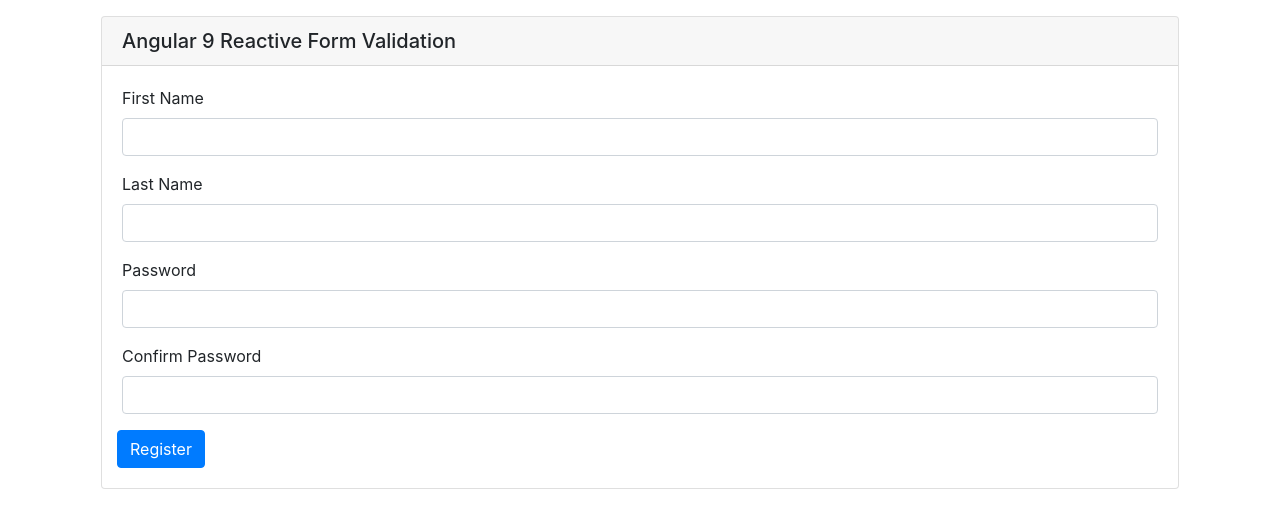
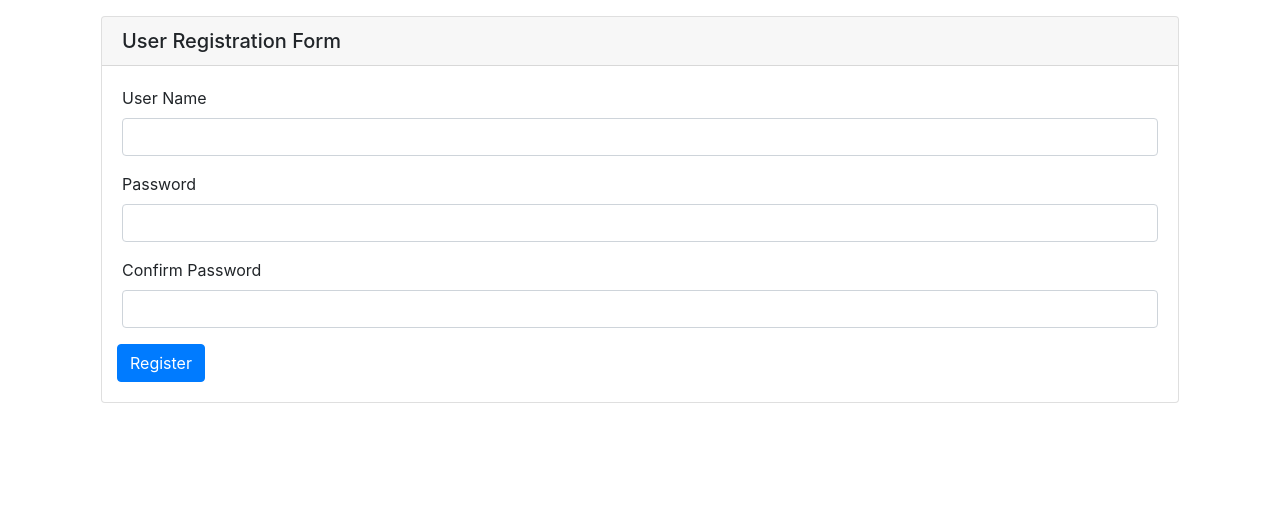
Before and after one commit to devKR2911/cross-field-validation, an Angular app: page /home in a window 1280 px wide. Shown: the top 528 px of the page. Built offline with nearby package versions, Linux system fonts and the light colour scheme.

Commit message:
Final Commit

```diff
--- a/src/app/home/home.component.html
+++ b/src/app/home/home.component.html
@@ -1,23 +1,15 @@
 <div class="container">
     <div class="card m-3">
-        <h5 class="card-header">Angular 9 Reactive Form Validation</h5>
+        <h5 class="card-header">User Registration Form</h5>
         <div class="card-body">
             <form [formGroup]="registerForm" (ngSubmit)="onSubmit()">
                 <div class="form-row">
                     <div class="form-group col-12">
-                        <label>First Name</label>
-                        <input type="text" formControlName="firstName" class="form-control"
-                            [ngClass]="{ 'is-invalid': submitted && f.firstName.errors }" />
-                        <div *ngIf="submitted && f.firstName.errors" class="invalid-feedback">
-                            <div *ngIf="f.firstName.errors?.required">First Name is required</div>
-                        </div>
-                    </div>
-                    <div class="form-group col-12">
-                        <label>Last Name</label>
-                        <input type="text" formControlName="lastName" class="form-control"
-                            [ngClass]="{ 'is-invalid': submitted && f.lastName.errors }" />
-                        <div *ngIf="submitted && f.lastName.errors" class="invalid-feedback">
-                            <div *ngIf="f.lastName.errors?.required">Last Name is required</div>
+                        <label>User Name</label>
+                        <input type="text" formControlName="username" class="form-control"
+                            [ngClass]="{ 'is-invalid': submitted && f.username.errors }" />
+                        <div *ngIf="submitted && f.username.errors" class="invalid-feedback">
+                            <div *ngIf="f.username.errors?.required">User Name is required</div>
                         </div>
                     </div>
                     <div class="form-group col-12">
--- a/src/app/home/home.component.ts
+++ b/src/app/home/home.component.ts
@@ -14,8 +14,7 @@
 
   ngOnInit(): void {
       this.registerForm = this.formBuilder.group({
-        firstName: ['', Validators.required],
-        lastName: ['', Validators.required],
+        username: ['', Validators.required],
         passsword: [''],
         confirm_passsword: [''],
     }, {validator: CustomValidator.passwordValidator('passsword', 'confirm_passsword')});
@@ -23,15 +22,10 @@
 
   onSubmit() {
     this.submitted = true;
-    console.log('Form?', this.registerForm.errors); // true or false
     console.log('Valid?', this.registerForm.valid); // true or false
     console.log('Value', this.registerForm.value);
   }
 
   get f() { return this.registerForm.controls; }
 
-  controlHasError(control: AbstractControl) {
-    return control.errors;
-  }
-
 }
```
